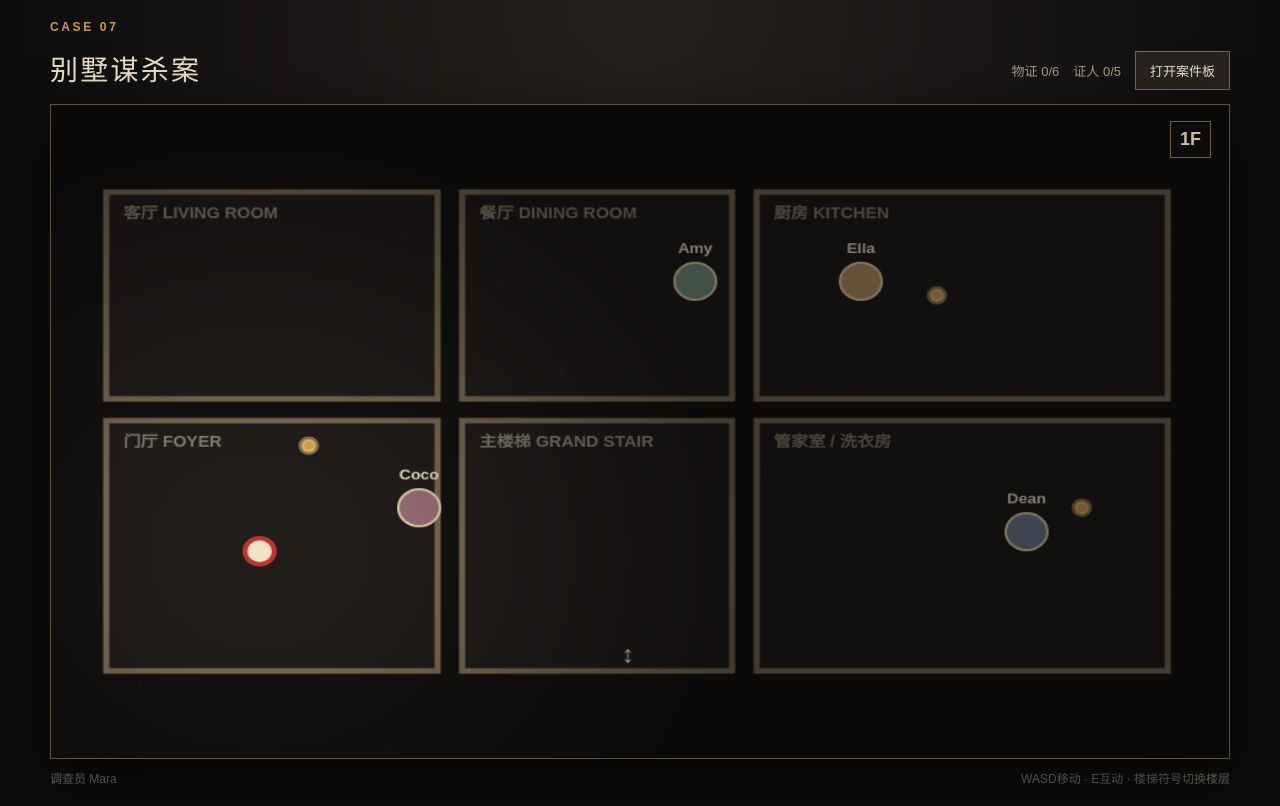
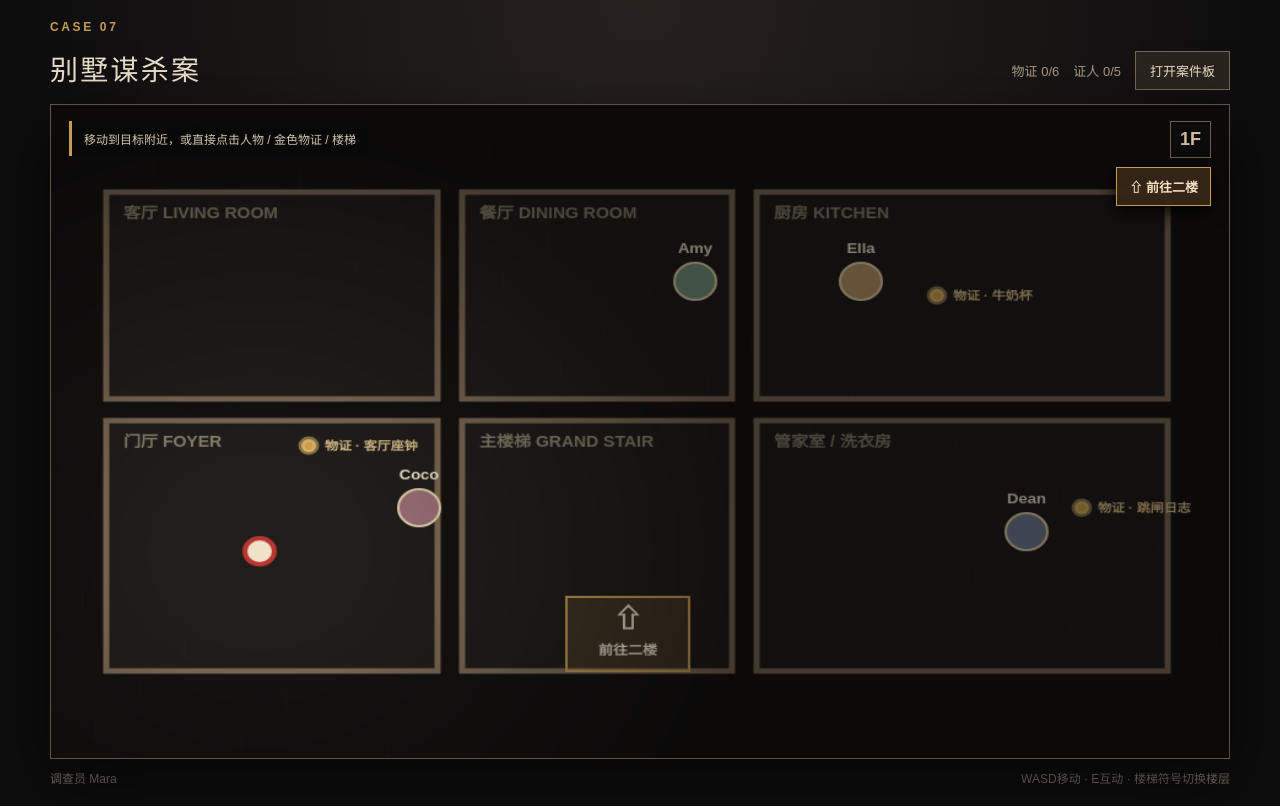
Before and after one commit to equalsdaniel/CS247G-P2, a Next.js app: page / in a window 1280 px wide. Both pictures are taken after a click on the button "进入别墅". Built offline with nearby package versions, Linux system fonts and the light colour scheme.

Commit message:
Fix exploration interactions and floor switching

```diff
--- a/app/game-client.tsx
+++ b/app/game-client.tsx
@@ -96,13 +96,34 @@ function MansionCanvas({
     return nearestOrNull(available, player);
   }, [floor, player, found]);
 
+  const interact = useCallback(() => {
+    if (nearest) onInteract(nearest.kind, nearest.id);
+  }, [nearest, onInteract]);
+
+  const handleCanvasClick = useCallback((e: React.PointerEvent<HTMLCanvasElement>) => {
+    const rect = e.currentTarget.getBoundingClientRect();
+    const p = {
+      x: ((e.clientX - rect.left) / rect.width) * MAP_W,
+      y: ((e.clientY - rect.top) / rect.height) * MAP_H,
+    };
+    const targets = [
+      ...actors.filter((a) => a.floor === floor).map((a) => ({ kind: "actor" as const, id: a.id, p: a })),
+      ...clues.filter((c) => c.floor === floor && !found.includes(c.id)).map((c) => ({ kind: "clue" as const, id: c.id, p: c })),
+      { kind: "stairs" as const, id: "stairs", p: { x: 470, y: 485 } },
+    ].sort((a, b) => dist(p, a.p) - dist(p, b.p));
+    if (targets[0] && dist(p, targets[0].p) <= (targets[0].kind === "stairs" ? 72 : 38)) {
+      onInteract(targets[0].kind, targets[0].id);
+    }
+  }, [floor, found, onInteract]);
+
   useEffect(() => {
     const down = (e: KeyboardEvent) => {
       if (["ArrowUp", "ArrowDown", "ArrowLeft", "ArrowRight", "w", "a", "s", "d", "W", "A", "S", "D"].includes(e.key)) {
         e.preventDefault();
         keys.current.add(e.key.toLowerCase());
       }
-      if ((e.key === "e" || e.key === "E" || e.key === "Enter") && nearest) {
+      if ((e.key === "e" || e.key === "E" || e.key === "Enter" || e.key === " ") && nearest) {
+        e.preventDefault();
         onInteractRef.current(nearest.kind, nearest.id);
       }
     };
@@ -195,12 +216,23 @@ function MansionCanvas({
       ctx.strokeStyle = "rgba(242,204,126,.5)";
       ctx.lineWidth = 5;
       ctx.stroke();
+      ctx.fillStyle = "#e0c58f";
+      ctx.font = "600 11px sans-serif";
+      ctx.textAlign = "left";
+      ctx.fillText(`物证 · ${c.name}`, c.x + 13, c.y + 4);
     });
 
+    ctx.fillStyle = "rgba(197,155,82,.18)";
+    ctx.fillRect(420, 452, 100, 68);
+    ctx.strokeStyle = "#c59b52";
+    ctx.lineWidth = 2;
+    ctx.strokeRect(420, 452, 100, 68);
     ctx.fillStyle = "#e9dfce";
-    ctx.font = "bold 22px sans-serif";
+    ctx.font = "bold 24px sans-serif";
     ctx.textAlign = "center";
-    ctx.fillText("↕", 470, 512);
+    ctx.fillText(floor === 1 ? "⇧" : "⇩", 470, 480);
+    ctx.font = "600 12px sans-serif";
+    ctx.fillText(floor === 1 ? "前往二楼" : "返回一楼", 470, 505);
 
     ctx.beginPath();
     ctx.arc(player.x, player.y, PLAYER_R, 0, Math.PI * 2);
@@ -219,15 +251,17 @@ function MansionCanvas({
 
   return (
     <div className="map-shell">
-      <canvas ref={canvasRef} className="mansion-map" aria-label={`别墅${floor}楼探索地图`} />
+      <canvas ref={canvasRef} onPointerDown={handleCanvasClick} className="mansion-map" aria-label={`别墅${floor}楼探索地图；可以直接点击人物、物证和楼梯`} />
       <div className="floor-label">{floor}F</div>
-      {nearest && <div className="interaction-prompt">按 <kbd>E</kbd> {nearest.name}</div>}
+      <button className="floor-switch" onClick={() => onInteract("stairs", "stairs")}>{floor === 1 ? "⇧ 前往二楼" : "⇩ 返回一楼"}</button>
+      <div className="map-help">移动到目标附近，或直接点击人物 / 金色物证 / 楼梯</div>
+      {nearest && <button className="interaction-prompt" onClick={interact}><kbd>E</kbd> {nearest.kind === "actor" ? "与" : ""}{nearest.name}{nearest.kind === "actor" ? "对话" : nearest.kind === "clue" ? "调查" : ""}</button>}
     </div>
   );
 }
 
 function nearestOrNull<T extends { p: Point }>(items: T[], player: Point): T | null {
-  if (!items.length || dist(items[0].p, player) > 52) return null;
+  if (!items.length || dist(items[0].p, player) > 150) return null;
   return items[0];
 }
 
--- a/app/globals.css
+++ b/app/globals.css
@@ -35,9 +35,14 @@ button { cursor: pointer; }
 .header-actions { display: flex; align-items: center; gap: 14px; color: var(--muted); font: 13px Arial, sans-serif; }
 .header-actions button { color: var(--ink); border: 1px solid #756650; background: #29231e; padding: 9px 14px; }
 .map-shell { width: min(1180px, 100%); aspect-ratio: 16/10; max-height: calc(100vh - 145px); margin: auto; position: relative; border: 1px solid #5f5243; background: #141211; box-shadow: 0 24px 60px rgba(0,0,0,.55); overflow: hidden; }
-.mansion-map { width: 100%; height: 100%; display: block; }
+.mansion-map { width: 100%; height: 100%; display: block; cursor: crosshair; touch-action: none; }
 .floor-label { position: absolute; top: 16px; right: 18px; color: #cdbb9b; font: 700 18px Arial, sans-serif; border: 1px solid #6c5c48; padding: 7px 9px; background: rgba(13,12,12,.8); }
-.interaction-prompt { position: absolute; bottom: 20px; left: 50%; transform: translateX(-50%); background: rgba(9,9,10,.9); border: 1px solid #9c8059; padding: 11px 17px; font: 14px Arial, sans-serif; white-space: nowrap; }
+.floor-switch { position: absolute; top: 62px; right: 18px; color: #f2dec0; background: rgba(54,38,23,.94); border: 1px solid #c59b52; padding: 9px 12px; font: 700 13px Arial, sans-serif; box-shadow: 0 5px 18px #000; }
+.floor-switch:hover { background: #684825; }
+.map-help { position: absolute; top: 16px; left: 18px; color: #d4c5ad; background: rgba(9,9,10,.88); border-left: 3px solid var(--gold); padding: 9px 12px; font: 12px Arial, sans-serif; }
+.interaction-prompt { position: absolute; bottom: 20px; left: 50%; transform: translateX(-50%); color: #f7ead4; background: rgba(43,31,20,.96); border: 2px solid #d0a75d; padding: 13px 20px; font: 700 15px Arial, sans-serif; white-space: nowrap; box-shadow: 0 0 0 4px rgba(197,155,82,.14), 0 10px 30px #000; animation: promptPulse 1.4s ease-in-out infinite; }
+.interaction-prompt:hover { background: #5b4025; }
+@keyframes promptPulse { 50% { border-color: #f0cf89; transform: translateX(-50%) scale(1.035); } }
 kbd { color: #18120d; background: #e3d3b7; border-radius: 2px; padding: 2px 7px; margin-right: 4px; }
 .game-footer { max-width: 1180px; margin: 10px auto 0; display: flex; justify-content: space-between; color: #776e63; font: 12px Arial, sans-serif; }
 .toast { position: fixed; top: 88px; left: 50%; transform: translateX(-50%); padding: 12px 20px; background: #3a2b1d; border: 1px solid var(--gold); z-index: 20; animation: toastIn .25s ease; }
@@ -92,6 +97,7 @@ kbd { color: #18120d; background: #e3d3b7; border-radius: 2px; padding: 2px 7px;
   .header-actions { flex-wrap: wrap; justify-content: flex-end; gap: 7px; }
   .header-actions span { display: none; }
   .map-shell { aspect-ratio: 4/5; max-height: calc(100vh - 130px); }
+  .map-help { top: auto; bottom: 76px; max-width: calc(100% - 36px); }
   .game-footer { display: none; }
   .portrait { width: 56px; height: 72px; font-size: 28px; }
   .dialogue-panel { gap: 12px; padding: 14px; }
```
